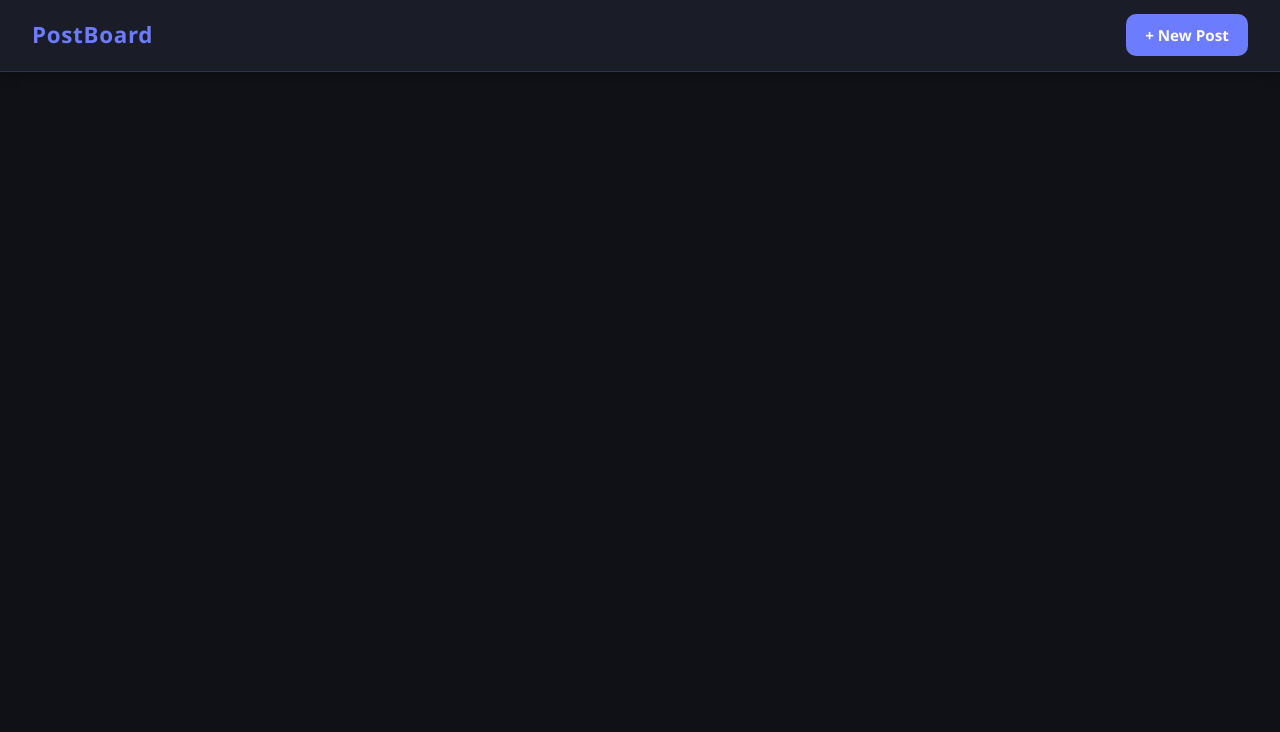
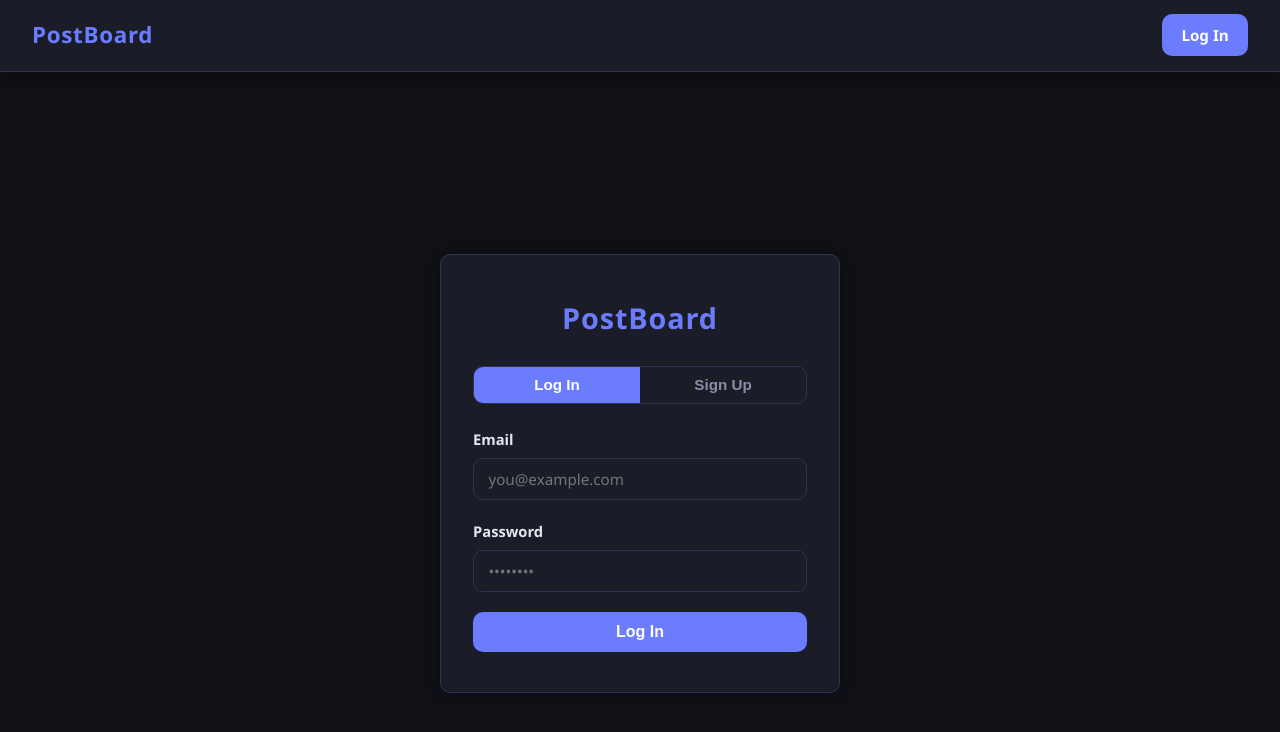
Before and after one commit to kevrap/sports-fan-message-board, a React (Vite) app: page /auth in a window 1280 px wide. Shown: the top 732 px of the page. Built offline with nearby package versions, Linux system fonts and the light colour scheme; no server answers.

Commit message:
basic login functionality

```diff
--- a/src/App.css
+++ b/src/App.css
@@ -270,3 +270,139 @@ a { color: inherit; text-decoration: none; }
 .form-error { color: var(--danger); font-size: 0.88rem; }
 
 .form-actions { display: flex; gap: 0.75rem; flex-wrap: wrap; padding-top: 0.4rem; }
+
+/* -- Auth page -- */
+.auth-wrapper {
+  min-height: calc(100vh - 60px);
+  display: flex;
+  align-items: center;
+  justify-content: center;
+  padding: 2rem 1.25rem;
+}
+
+.auth-card {
+  background: var(--surface);
+  border: 1px solid var(--border);
+  border-radius: var(--radius);
+  box-shadow: var(--shadow);
+  padding: 2.5rem 2rem;
+  width: 100%;
+  max-width: 400px;
+  display: flex;
+  flex-direction: column;
+  gap: 1.5rem;
+}
+
+.auth-brand {
+  font-size: 1.8rem;
+  font-weight: 700;
+  color: var(--accent);
+  text-align: center;
+  letter-spacing: 0.03em;
+}
+
+.auth-tabs {
+  display: flex;
+  border: 1px solid var(--border);
+  border-radius: var(--radius);
+  overflow: hidden;
+}
+
+.auth-tab {
+  flex: 1;
+  padding: 0.6rem;
+  background: transparent;
+  border: none;
+  color: var(--text-muted);
+  font-size: 0.95rem;
+  font-weight: 600;
+  cursor: pointer;
+  transition: background 0.15s, color 0.15s;
+}
+.auth-tab:hover  { background: var(--surface-alt); color: var(--text); }
+.auth-tab.active { background: var(--accent); color: #fff; }
+
+.auth-submit { width: 100%; justify-content: center; padding: 0.7rem; font-size: 1rem; }
+
+/* -- Navbar right side -- */
+.nav-right {
+  display: flex;
+  align-items: center;
+  gap: 0.75rem;
+}
+
+.nav-username {
+  font-size: 0.9rem;
+  color: var(--text-muted);
+  font-weight: 500;
+}
+
+/* -- Auth page -- */
+.auth-wrapper {
+  min-height: calc(100vh - 60px);
+  display: flex;
+  align-items: center;
+  justify-content: center;
+  padding: 2rem 1.25rem;
+}
+
+.auth-card {
+  background: var(--surface);
+  border: 1px solid var(--border);
+  border-radius: var(--radius);
+  box-shadow: var(--shadow);
+  padding: 2.5rem 2rem;
+  width: 100%;
+  max-width: 400px;
+  display: flex;
+  flex-direction: column;
+  gap: 1.5rem;
+}
+
+.auth-brand {
+  font-size: 1.8rem;
+  font-weight: 700;
+  color: var(--accent);
+  text-align: center;
+  letter-spacing: 0.03em;
+}
+
+.auth-tabs {
+  display: flex;
+  border: 1px solid var(--border);
+  border-radius: var(--radius);
+  overflow: hidden;
+}
+
+.auth-tab {
+  flex: 1;
+  padding: 0.6rem;
+  background: transparent;
+  border: none;
+  color: var(--text-muted);
+  font-size: 0.95rem;
+  font-weight: 600;
+  cursor: pointer;
+  transition: background 0.15s, color 0.15s;
+}
+.auth-tab:hover  { background: var(--surface-alt); color: var(--text); }
+.auth-tab.active { background: var(--accent); color: #fff; }
+
+.auth-submit { width: 100%; justify-content: center; padding: 0.7rem; font-size: 1rem; }
+
+/* -- Navbar right side -- */
+.nav-right {
+  display: flex;
+  align-items: center;
+  gap: 0.75rem;
+}
+
+.nav-username {
+  font-size: 0.9rem;
+  color: var(--text-muted);
+  font-weight: 500;
+}
+
+/* -- Login prompt -- */
+.login-prompt { font-size: 0.92rem; color: var(--text-muted); }
+.login-prompt a { color: var(--accent); text-decoration: underline; }
--- a/src/App.jsx
+++ b/src/App.jsx
@@ -1,21 +1,27 @@
 import { BrowserRouter, Routes, Route } from 'react-router-dom'
+import { AuthProvider } from './context/AuthContext'
 import Navbar from './components/Navbar'
+import ProtectedRoute from './components/ProtectedRoute'
 import HomePage from './pages/HomePage'
 import PostPage from './pages/PostPage'
 import CreatePostPage from './pages/CreatePostPage'
+import AuthPage from './pages/AuthPage'
 import './App.css'
 
 function App() {
   return (
     <BrowserRouter>
+      <AuthProvider>
         <Navbar />
         <main className="container">
           <Routes>
+            <Route path="/auth" element={<AuthPage />} />
             <Route path="/" element={<HomePage />} />
             <Route path="/post/:id" element={<PostPage />} />
-          <Route path="/create" element={<CreatePostPage />} />
+            <Route path="/create" element={<ProtectedRoute><CreatePostPage /></ProtectedRoute>} />
           </Routes>
         </main>
+      </AuthProvider>
     </BrowserRouter>
   )
 }
--- a/src/components/Navbar.jsx
+++ b/src/components/Navbar.jsx
@@ -1,10 +1,29 @@
-import { Link } from 'react-router-dom'
+import { Link, useNavigate } from 'react-router-dom'
+import { useAuth } from '../context/AuthContext'
 
 export default function Navbar() {
+  const { user, email, signOut } = useAuth()
+  const navigate = useNavigate()
+
+  async function handleLogout() {
+    await signOut()
+    navigate('/auth')
+  }
+
   return (
     <nav className="navbar">
       <Link to="/" className="nav-brand">PostBoard</Link>
-      <Link to="/create" className="btn btn-primary">+ New Post</Link>
+      <div className="nav-right">
+        {user ? (
+          <>
+            <span className="nav-username">{email}</span>
+            <Link to="/create" className="btn btn-primary">+ New Post</Link>
+            <button className="btn btn-secondary" onClick={handleLogout}>Log Out</button>
+          </>
+        ) : (
+          <Link to="/auth" className="btn btn-primary">Log In</Link>
+        )}
+      </div>
     </nav>
   )
 }
--- /dev/null
+++ b/src/components/ProtectedRoute.jsx
@@ -0,0 +1,10 @@
+import { Navigate } from 'react-router-dom'
+import { useAuth } from '../context/AuthContext'
+
+export default function ProtectedRoute({ children }) {
+  const { user, loading } = useAuth()
+
+  if (loading) return <p className="status-msg">Loading...</p>
+  if (!user) return <Navigate to="/auth" replace />
+  return children
+}
--- /dev/null
+++ b/src/context/AuthContext.jsx
@@ -0,0 +1,48 @@
+import { createContext, useContext, useEffect, useState } from 'react'
+import { supabase } from '../supabaseClient'
+
+const AuthContext = createContext(null)
+
+export function AuthProvider({ children }) {
+  const [user, setUser] = useState(null)
+  const [loading, setLoading] = useState(true)
+
+  useEffect(() => {
+    supabase.auth.getSession().then(({ data: { session } }) => {
+      setUser(session?.user ?? null)
+      setLoading(false)
+    })
+
+    const { data: { subscription } } = supabase.auth.onAuthStateChange((_event, session) => {
+      setUser(session?.user ?? null)
+    })
+
+    return () => subscription.unsubscribe()
+  }, [])
+
+  async function signUp(email, password) {
+    const { data, error } = await supabase.auth.signUp({ email, password })
+    return { data, error }
+  }
+
+  async function signIn(email, password) {
+    const { data, error } = await supabase.auth.signInWithPassword({ email, password })
+    return { data, error }
+  }
+
+  async function signOut() {
+    await supabase.auth.signOut()
+  }
+
+  const email = user?.email ?? null
+
+  return (
+    <AuthContext.Provider value={{ user, email, loading, signUp, signIn, signOut }}>
+      {children}
+    </AuthContext.Provider>
+  )
+}
+
+export function useAuth() {
+  return useContext(AuthContext)
+}
--- /dev/null
+++ b/src/pages/AuthPage.jsx
@@ -0,0 +1,139 @@
+import { useState } from 'react'
+import { useNavigate } from 'react-router-dom'
+import { useAuth } from '../context/AuthContext'
+
+export default function AuthPage() {
+  const { signIn, signUp } = useAuth()
+  const navigate = useNavigate()
+
+  const [tab, setTab] = useState('login') // 'login' | 'signup'
+  const [email, setEmail] = useState('')
+  const [password, setPassword] = useState('')
+  const [confirm, setConfirm] = useState('')
+  const [error, setError] = useState('')
+  const [submitting, setSubmitting] = useState(false)
+
+  function switchTab(t) {
+    setTab(t)
+    setError('')
+    setEmail('')
+    setPassword('')
+    setConfirm('')
+  }
+
+  async function handleSubmit(e) {
+    e.preventDefault()
+    setError('')
+
+    if (!email.trim() || !password) return
+
+    if (tab === 'signup') {
+      if (password !== confirm) {
+        setError('Passwords do not match.')
+        return
+      }
+      if (password.length < 6) {
+        setError('Password must be at least 6 characters.')
+        return
+      }
+    }
+
+    setSubmitting(true)
+
+    if (tab === 'login') {
+      const { error: err } = await signIn(email.trim(), password)
+      if (err) {
+        setError('Invalid email or password.')
+      } else {
+        navigate('/')
+      }
+    } else {
+      const { error: err } = await signUp(email.trim(), password)
+      if (err) {
+        setError(err.message.includes('already registered')
+          ? 'An account with that email already exists.'
+          : err.message)
+      } else {
+        navigate('/')
+      }
+    }
+
+    setSubmitting(false)
+  }
+
+  return (
+    <div className="auth-wrapper">
+      <div className="auth-card">
+        <h1 className="auth-brand">PostBoard</h1>
+
+        <div className="auth-tabs">
+          <button
+            className={`auth-tab${tab === 'login' ? ' active' : ''}`}
+            onClick={() => switchTab('login')}
+            type="button"
+          >
+            Log In
+          </button>
+          <button
+            className={`auth-tab${tab === 'signup' ? ' active' : ''}`}
+            onClick={() => switchTab('signup')}
+            type="button"
+          >
+            Sign Up
+          </button>
+        </div>
+
+        <form className="post-form" onSubmit={handleSubmit}>
+          <label className="form-label">
+            Email
+            <input
+              className="form-input"
+              type="email"
+              value={email}
+              onChange={e => setEmail(e.target.value)}
+              placeholder="you@example.com"
+              autoComplete="email"
+              required
+            />
+          </label>
+
+          <label className="form-label">
+            Password
+            <input
+              className="form-input"
+              type="password"
+              value={password}
+              onChange={e => setPassword(e.target.value)}
+              placeholder="••••••••"
+              autoComplete={tab === 'login' ? 'current-password' : 'new-password'}
+              required
+            />
+          </label>
+
+          {tab === 'signup' && (
+            <label className="form-label">
+              Confirm Password
+              <input
+                className="form-input"
+                type="password"
+                value={confirm}
+                onChange={e => setConfirm(e.target.value)}
+                placeholder="••••••••"
+                autoComplete="new-password"
+                required
+              />
+            </label>
+          )}
+
+          {error && <p className="form-error">{error}</p>}
+
+          <button type="submit" className="btn btn-primary auth-submit" disabled={submitting}>
+            {submitting
+              ? (tab === 'login' ? 'Logging in...' : 'Creating account...')
+              : (tab === 'login' ? 'Log In' : 'Create Account')}
+          </button>
+        </form>
+      </div>
+    </div>
+  )
+}
--- a/src/pages/PostPage.jsx
+++ b/src/pages/PostPage.jsx
@@ -1,10 +1,12 @@
 import { useState, useEffect } from 'react'
 import { useParams, useNavigate, Link } from 'react-router-dom'
 import { supabase } from '../supabaseClient'
+import { useAuth } from '../context/AuthContext'
 
 export default function PostPage() {
   const { id } = useParams()
   const navigate = useNavigate()
+  const { user } = useAuth()
 
   const [post, setPost] = useState(null)
   const [comments, setComments] = useState([])
@@ -52,6 +54,7 @@ export default function PostPage() {
   }
 
   async function handleUpvote() {
+    if (!user) { navigate('/auth'); return }
     const { data, error } = await supabase
       .from('posts')
       .update({ upvotes: post.upvotes + 1 })
@@ -189,13 +192,18 @@ export default function PostPage() {
             <button className="btn btn-upvote" onClick={handleUpvote}>
               ▲ Upvote &nbsp;<span className="upvote-count">{post.upvotes}</span>
             </button>
+            {user && (
+              <>
                 <button className="btn btn-secondary" onClick={() => setEditing(true)}>Edit</button>
                 <button className="btn btn-danger" onClick={handleDelete}>Delete</button>
+              </>
+            )}
           </div>
 
           <section className="comments-section">
             <h3>Comments <span className="comment-count">({comments.length})</span></h3>
 
+            {user ? (
               <form className="comment-form" onSubmit={handleAddComment}>
                 <textarea
                   className="form-input"
@@ -210,6 +218,11 @@ export default function PostPage() {
                   {submittingComment ? 'Posting...' : 'Post Comment'}
                 </button>
               </form>
+            ) : (
+              <p className="login-prompt">
+                <Link to="/auth">Log in</Link> to leave a comment.
+              </p>
+            )}
 
             <div className="comments-list">
               {comments.length === 0 ? (
```
Lines whose indentation alone changed are shown as unchanged.
